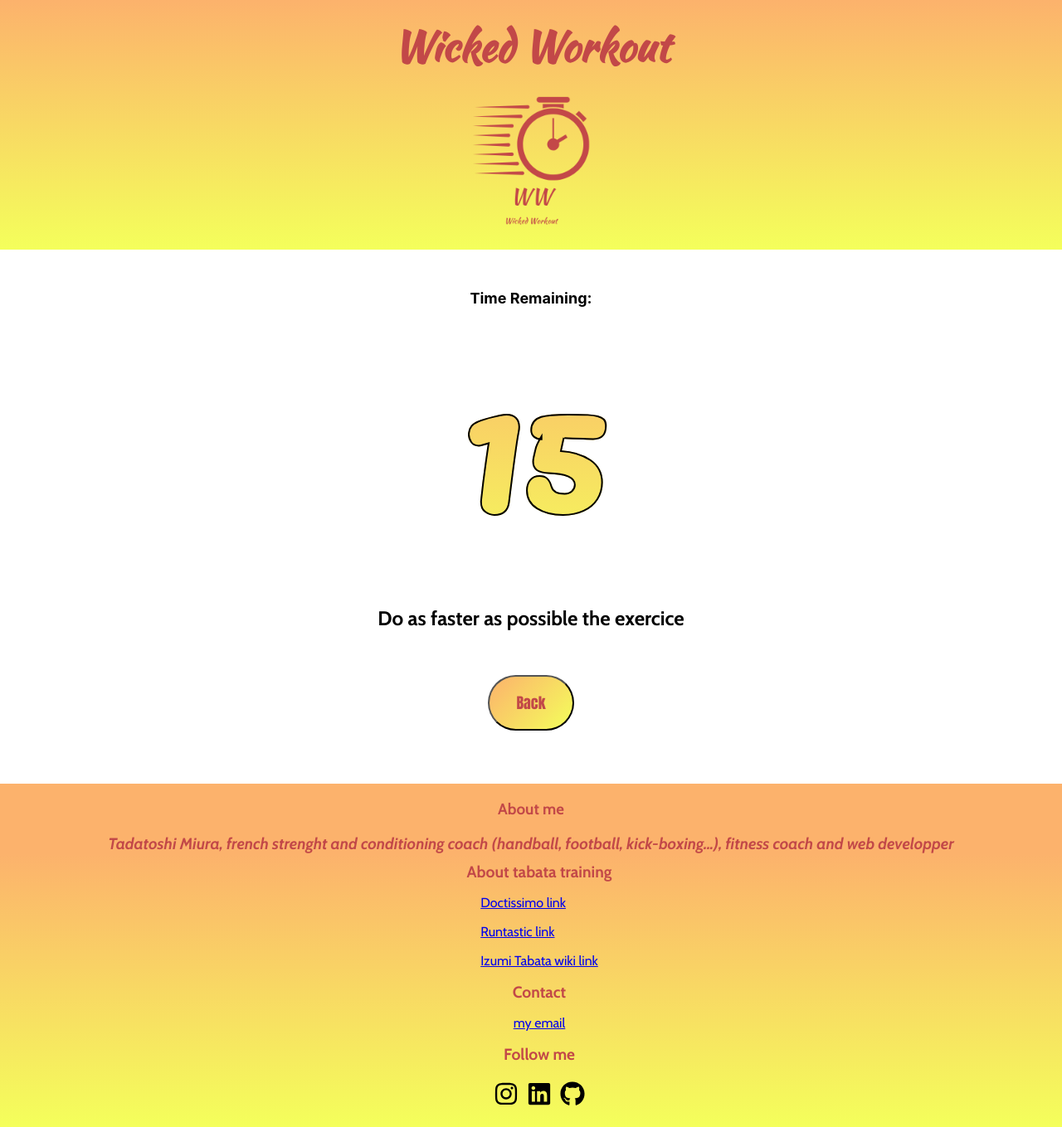
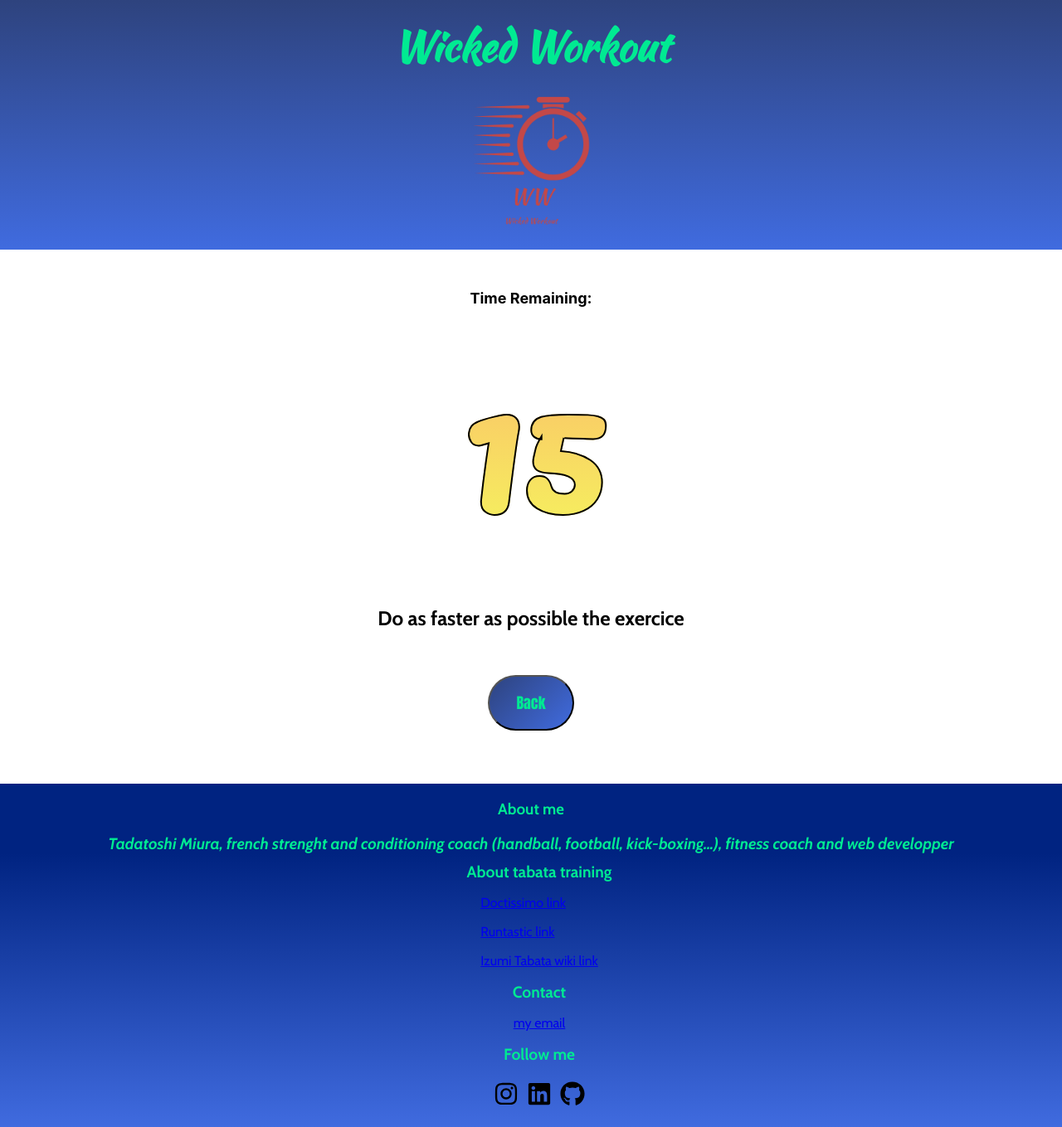
Before and after one commit to tadamiura/fitness-app, a React (Create React App) app: page /countdown in a window 1280 px wide. Shown: the whole page at 83% size. Built offline with nearby package versions, Linux system fonts and the light colour scheme; a web font is replaced by a local one.

Commit message:
changed style of header footer button

```diff
--- a/src/components/Footer.css
+++ b/src/components/Footer.css
@@ -1,8 +1,8 @@
 div .footer .about-me{
     font-family: 'Cabin', sans-serif;
-    color: #c24848;
+    color: #00ea92;
     /* margin-top: 100px; */
-    background-color: #fcb26c;
+    background-color: #002381;
     display: flex;
     flex-direction: column;
     align-items: center;
@@ -22,8 +22,8 @@ h3 .about-me {
 
 .links-footer {
     font-family: 'Cabin', sans-serif;
-    color: #c24848;
-    background: linear-gradient(#fcb26c, #f4ff5b);
+    color: #00ea92;
+    background: linear-gradient(#002381, #406bdf);
     /* margin-top: 100px; */
 }
 
@@ -55,3 +55,8 @@ li{
     width: 30px;
     margin : 5px
 }
+
+a:visited {
+    text-decoration: none;
+    color : #00ea92;
+}
--- a/src/components/Header.css
+++ b/src/components/Header.css
@@ -1,10 +1,10 @@
 .header {
     font-family: 'Kaushan Script', cursive;
     font-size: 25px;
-    color: #c24848;
+    color: #00ea92;
     text-align: center;
     margin: 25px 20px 0px 20px;
-    background: linear-gradient(#fcb26c, #f4ff5b);
+    background: linear-gradient(#2e437e, #406bdf);
     margin: 0;
 }
 
--- a/src/components/tabata/TabataHome.css
+++ b/src/components/tabata/TabataHome.css
@@ -26,8 +26,8 @@
 	text-align: center;
 	cursor: pointer;
 	user-select: none;
-	color: #c24848;
-    background: linear-gradient(135deg, #fcb26c, #f4ff5b);
+	color: #00ea92;
+    background: linear-gradient(135deg, #2e437e, #406bdf);
     border-radius: 40px;
 }
 
@@ -38,7 +38,7 @@
 .exercice {
     font-family: 'Anton', sans-serif;
     font-size: 2rem;
-    color: #c24848;
+    color: #00ea92;
 }
 
 p .equipement-description{
```
